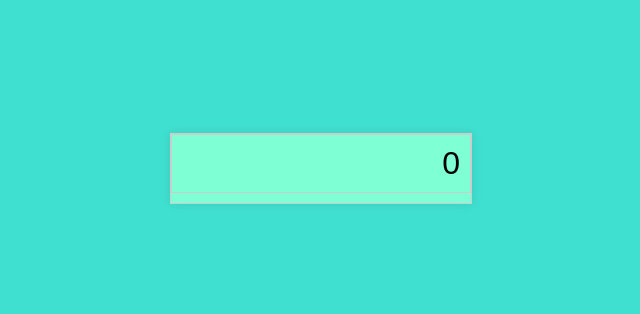
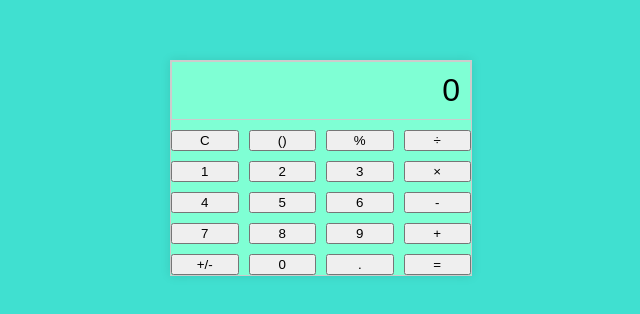
Before and after one commit to anapaltami/CalculatorWebApp, a plain HTML site: page index.html in a window 1280 px wide. Shown: the part 240-554 px from the top of the page, without its empty margins (319-959 px from the left). Drawn offline with Linux system fonts and the light colour scheme.

Commit message:
add calculator buttons to buttons div

```diff
--- a/index.html
+++ b/index.html
@@ -14,6 +14,26 @@
         <div class="display">0</div>
         <div class="buttons">
             <!-- calculator buttons -->
+            <button>C</button>
+            <button>()</button>
+            <button>%</button>
+            <button>÷</button>
+            <button>1</button>
+            <button>2</button>
+            <button>3</button>
+            <button>×</button>
+            <button>4</button>
+            <button>5</button>
+            <button>6</button>
+            <button>-</button>
+            <button>7</button>
+            <button>8</button>
+            <button>9</button>
+            <button>+</button>
+            <button>+/-</button>
+            <button>0</button>
+            <button>.</button>
+            <button>=</button>
         </div>
     </div>
 
```
